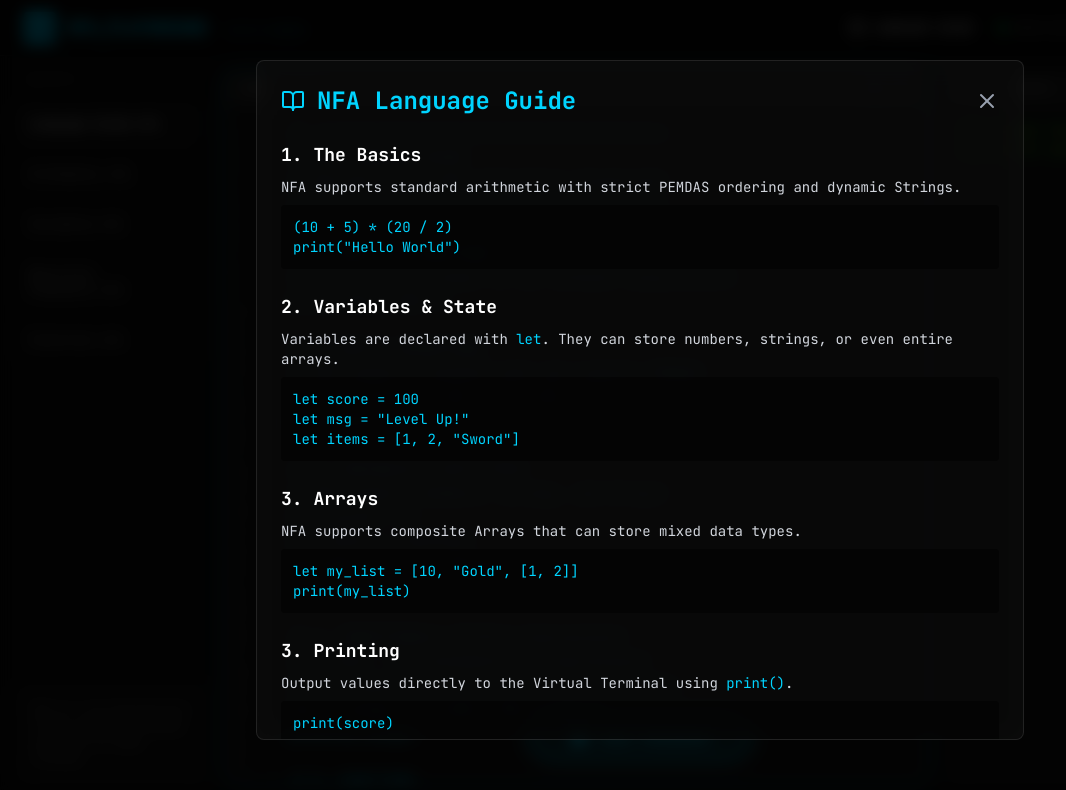
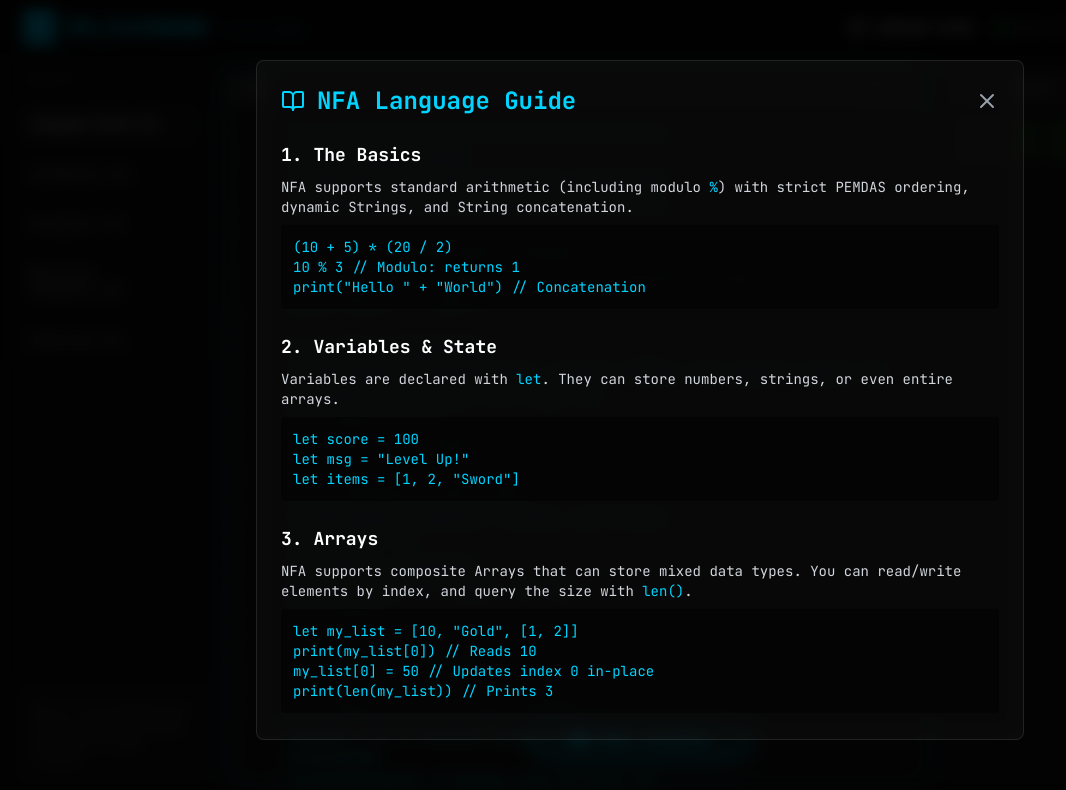
Before and after one commit to Jahin-Tazwar/NFA-frontend, a React (Vite) app: page / in a window 1280 px wide. Both pictures are taken after a click on the button "LANGUAGE GUIDE". Shown: the top 790 px of the page, without its empty margins (0-1066 px from the left). Built offline with nearby package versions, Linux system fonts and the light colour scheme.

Commit message:
docs: update frontend examples to reflect modulo, string concatenation, and array indexing support

```diff
--- a/src/App.tsx
+++ b/src/App.tsx
@@ -159,10 +159,11 @@ export default function App() {
               <div className="space-y-6 text-sm text-gray-300">
                 <section>
                   <h3 className="text-white font-bold text-lg mb-2">1. The Basics</h3>
-                  <p>NFA supports standard arithmetic with strict PEMDAS ordering and dynamic Strings.</p>
+                  <p>NFA supports standard arithmetic (including modulo <code className="text-[#00d4ff]">%</code>) with strict PEMDAS ordering, dynamic Strings, and String concatenation.</p>
                   <pre className="bg-black/50 p-3 rounded mt-2 text-[#00d4ff]">
 (10 + 5) * (20 / 2){'\n'}
-print("Hello World")
+10 % 3 // Modulo: returns 1{'\n'}
+print("Hello " + "World") // Concatenation
                   </pre>
                 </section>
 
@@ -178,10 +179,12 @@ let items = [1, 2, "Sword"]
 
                 <section>
                   <h3 className="text-white font-bold text-lg mb-2">3. Arrays</h3>
-                  <p>NFA supports composite Arrays that can store mixed data types.</p>
+                  <p>NFA supports composite Arrays that can store mixed data types. You can read/write elements by index, and query the size with <code className="text-[#00d4ff]">len()</code>.</p>
                   <pre className="bg-black/50 p-3 rounded mt-2 text-[#00d4ff]">
 let my_list = [10, "Gold", [1, 2]]{'\n'}
-print(my_list)
+print(my_list[0]) // Reads 10{'\n'}
+my_list[0] = 50 // Updates index 0 in-place{'\n'}
+print(len(my_list)) // Prints 3
                   </pre>
                 </section>
 
--- a/src/lib/examples.ts
+++ b/src/lib/examples.ts
@@ -6,14 +6,15 @@ export const EXAMPLES = [
 // Welcome to the NFA interactive playground!
 // ==========================================
 
-// 1. BUILT-IN FUNCTIONS
-// You can print output to the terminal using print()
-print("Hello NFA!")
+// 1. BUILT-IN FUNCTIONS & STRINGS
+// print() prints output, and + can concatenate strings!
+print("Hello " + "NFA!")
 
 // 2. MATH & OPERATIONS
-// NFA supports standard math and respects PEMDAS
+// NFA supports standard math, respects PEMDAS, and supports modulo (%)
 let math_result = (10 + 5) * (20 / 2)
 print(math_result)
+print(10 % 3) // Modulo: returns 1
 
 // 3. VARIABLES & DATA TYPES
 // NFA supports Numbers, Strings, and Arrays!
@@ -21,6 +22,13 @@ let counter = 5
 let status = "Running"
 let data = [1, 2, "three", [4, 5]]
 print(data)
+
+// 4. ARRAYS & INDEXING
+// Access and update elements in-place, and query size with len()
+print(data[2]) // Accesses "three"
+data[0] = 99 // Mutates index 0 in-place
+print(data)
+print(len(data)) // Prints size of array (4)
 
 // 4. CONDITIONALS (If/Else Expressions)
 // In NFA, 'if' statements are expressions!
```
